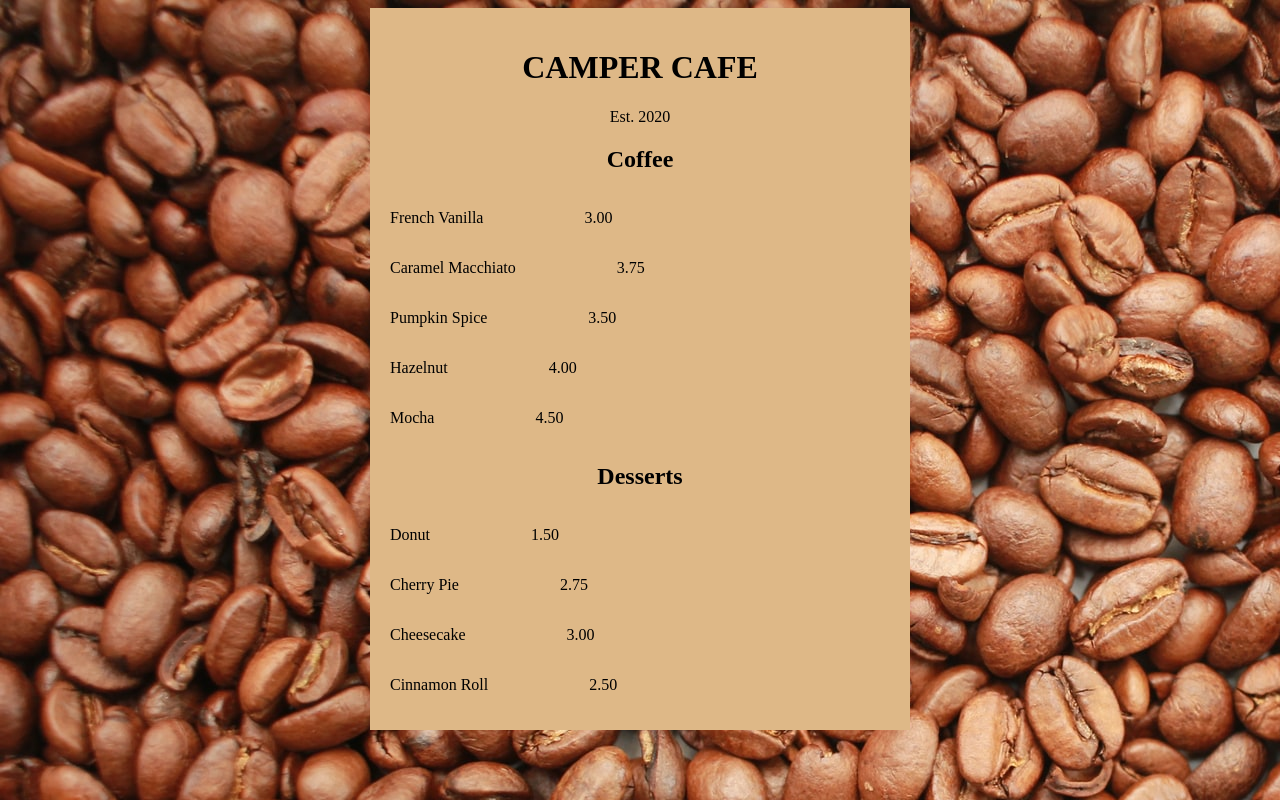
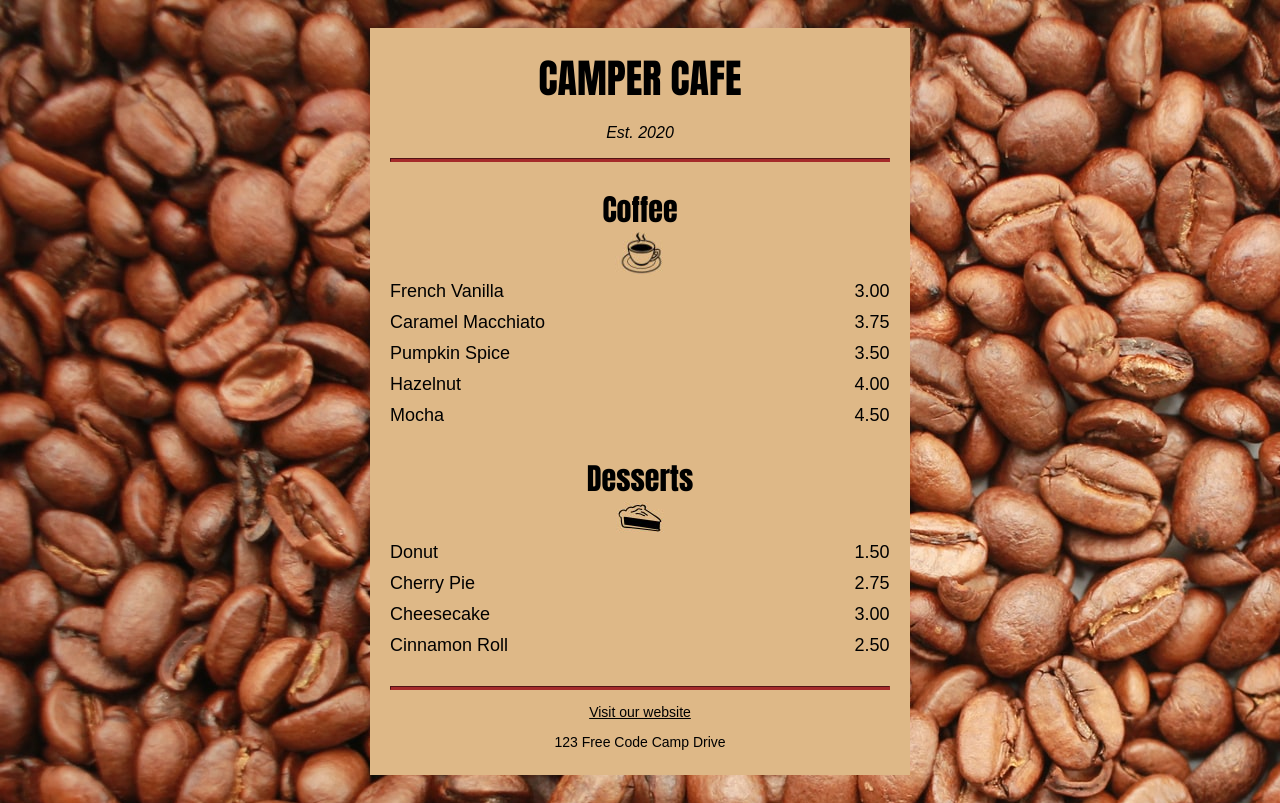
Before and after one commit to joshkowalski/fcc-cafemenu, a plain HTML site: page index.html in a window 1280 px wide. Drawn offline with Linux system fonts and the light colour scheme.

Commit message:
Complete full webpage

```diff
--- a/index.html
+++ b/index.html
@@ -11,9 +11,11 @@
     <div class="menu">
       <main>
         <h1>CAMPER CAFE</h1>
-        <p>Est. 2020</p>
+        <p class="established">Est. 2020</p>
+        <hr />
         <section>
           <h2>Coffee</h2>
+          <img src="./img/coffee-icon.jpeg" alt="coffee icon" />
           <article class="item">
             <p class="flavor">French Vanilla</p>
             <p class="price">3.00</p>
@@ -37,6 +39,7 @@
         </section>
         <section>
           <h2>Desserts</h2>
+          <img src="./img/pie-icon.jpeg" alt="pie icon" />
           <article class="item">
             <p class="dessert">Donut</p>
             <p class="price">1.50</p>
@@ -55,6 +58,11 @@
           </article>
         </section>
       </main>
+      <hr class="bottom-line" />
+      <footer>
+        <p><a href="https://www.freecodecamp.org">Visit our website</a></p>
+        <p class="address">123 Free Code Camp Drive</p>
+      </footer>
     </div>
   </body>
 </html>
--- a/styles.css
+++ b/styles.css
@@ -1,9 +1,27 @@
+body {
+    background-image: url(./img/beans.jpeg);
+    font-family: sans-serif;
+    padding: 20px;
+}
+
+h1 {
+    font-size: 40px;
+    margin-top: 0;
+    margin-bottom: 15px;
+}
+
+h2 {
+    font-size: 30px;
+}
+
+.established {
+    font-style: italic;
+}
+
 h1, h2, p {
     text-align: center;
 }
-body {
-    background-image: url(./img/beans.jpeg)
-}
+
 .menu {
     width: 80%;
     background-color: burlywood;
@@ -12,14 +30,67 @@ body {
     padding: 20px;
     max-width: 500px;
 }
-.flavor .dessert{
+
+img {
+    display: block;
+    margin-left: auto;
+    margin-right: auto;
+    margin-top: -25px;
+}
+
+hr {
+    height: 2px;
+    background-color: brown;
+    border-color: brown
+}
+
+.bottom-line {
+    margin-top: 25px;
+}
+
+h1, h2 {
+    font-family: Impact, serif;
+}
+
+.item p {
+    display: inline-block;
+    margin-top: 5px;
+    margin-bottom: 5px;
+    font-size: 18px;
+}
+
+.flavor, .dessert {
     text-align: left;
     width: 75%;
 }
+
 .price {
     text-align: right;
-    width: 25%;
+    width: 24%;
 }
-.item p {
-    display: inline-block;
+
+/* FOOTER */
+
+footer {
+    font-size: 14px;
 }
+
+.address {
+    margin-bottom: 5px;
+}
+
+a {
+    color: black;
+}
+
+a:visited {
+    color: black;
+}
+
+a:hover {
+    color: brown;
+}
+
+a:active {
+    color: brown;
+}
```
Also changed, not shown: img/coffee-icon.jpeg (added), img/pie-icon.jpeg (added).
